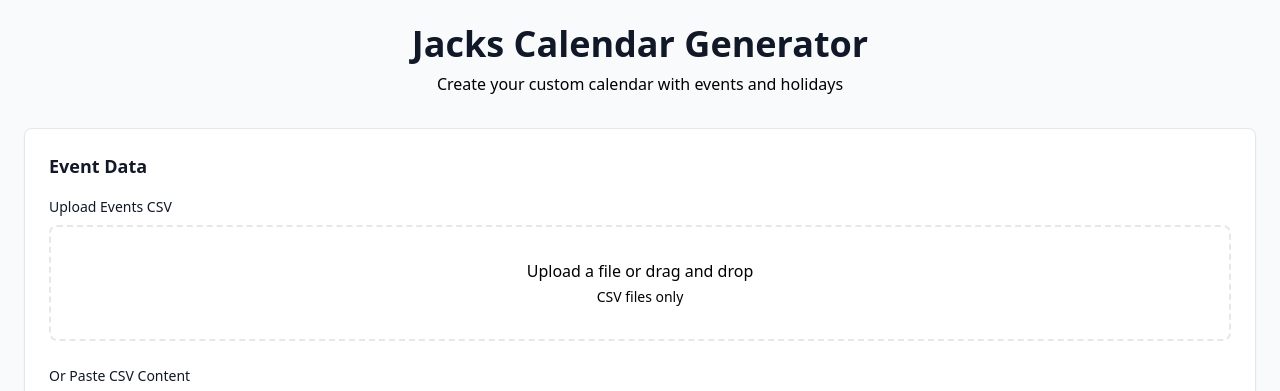
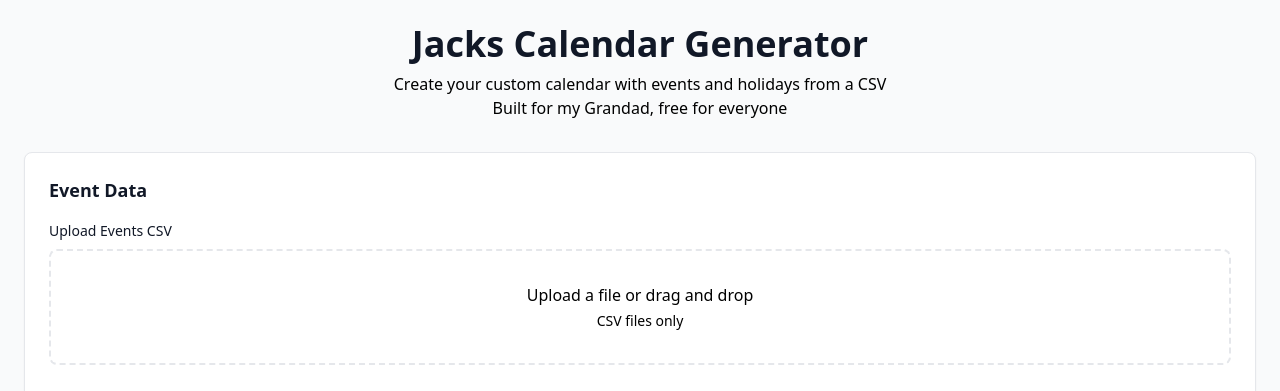
Before and after one commit to jackoregankenny/CalendarGen, a Flask app: page / in a window 1280 px wide. Shown: the top 391 px of the page. Run offline with Flask 3, Linux system fonts and the light colour scheme; some libraries are stand-ins or nearby versions.

Commit message:
Refactor index.html to update page title and add metadata

```diff
--- a/src/webapp/templates/index.html
+++ b/src/webapp/templates/index.html
@@ -6,12 +6,18 @@
     <title>Calendar Generator</title>
     <script src="https://cdn.tailwindcss.com"></script>
     <link rel="stylesheet" href="{{ url_for('static', filename='css/style.css') }}">
+        <meta charset="UTF-8">
+        <meta name="description" content="Custom Printable Calendar Generator">
+        <meta name="keywords" content="Calendar, Gnerate Calendar, Calendar Maker, Calendar Site">
+        <meta name="author" content="Jack O'Regan Kenny">
+        <meta name="viewport" content="width=device-width, initial-scale=1.0">
 </head>
 <body class="bg-gray-50">
     <div class="container">
         <header class="text-center mb-8">
             <h1 class="text-4xl font-bold text-gray-900 mb-2">Jacks Calendar Generator</h1>
-            <p class="text-secondary">Create your custom calendar with events and holidays</p>
+            <p class="text-secondary">Create your custom calendar with events and holidays from a CSV</p>
+            <p class="text-secondary">Built for my Grandad, free for everyone</p>
         </header>
 
         {% with messages = get_flashed_messages() %}
```
